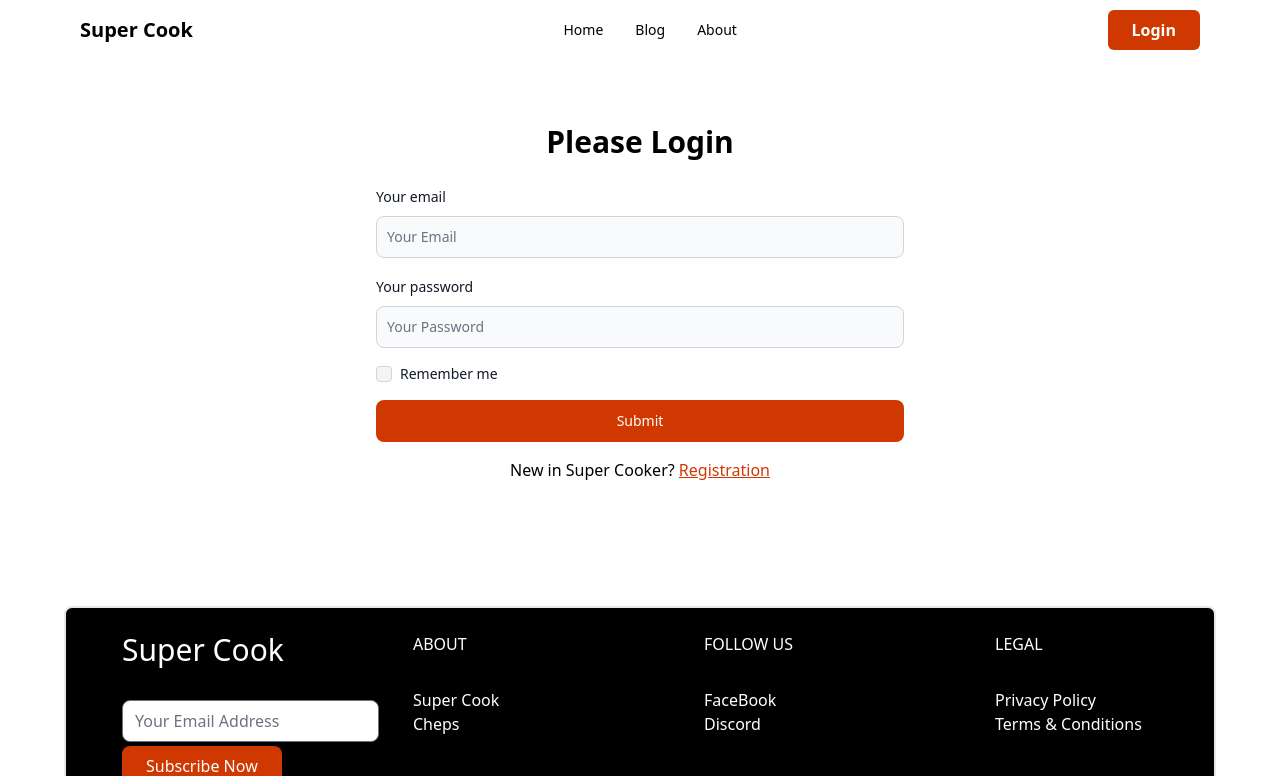
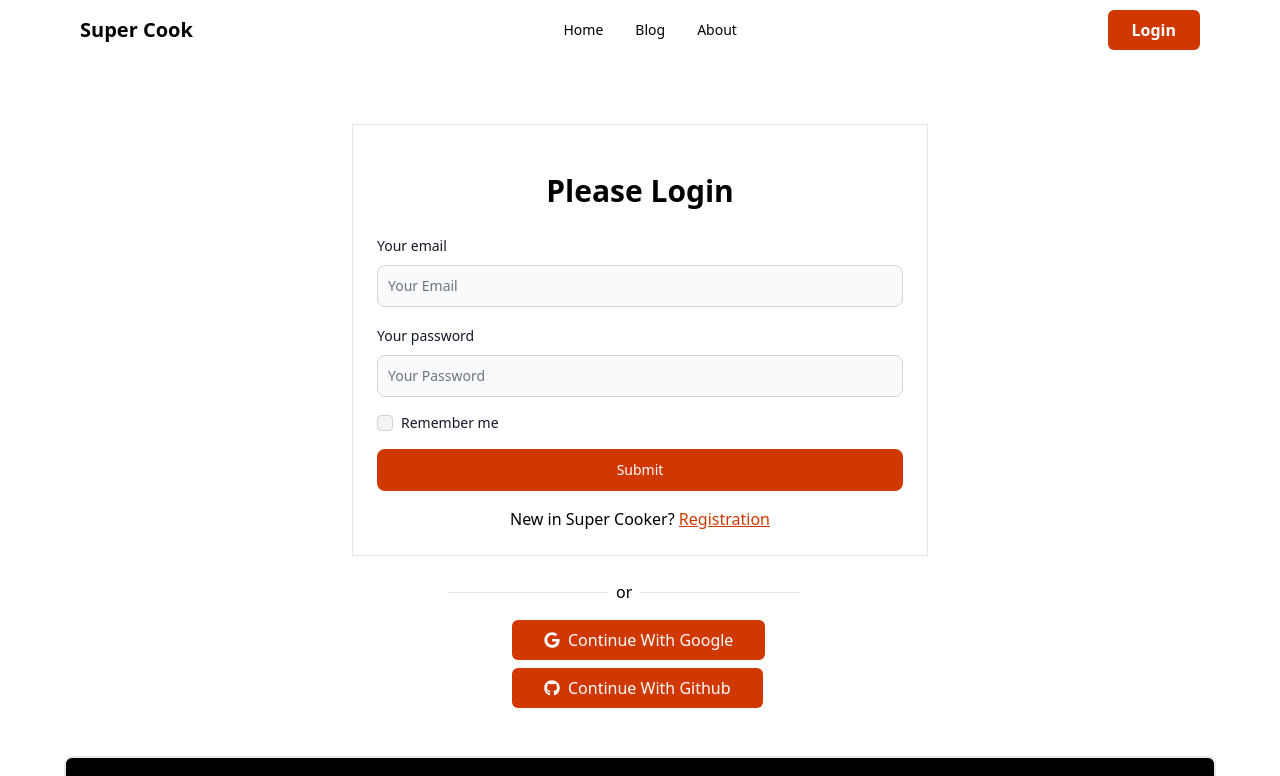
Before and after one commit to maniksarker25/super-cooker-client, a React (Vite) app: page /login in a window 1280 px wide. Shown: the top 776 px of the page. Built offline with nearby package versions, Linux system fonts and the light colour scheme.

Commit message:
add login and registration page

```diff
--- a/src/pages/Home/LatestRecipes/LatestRecipes.jsx
+++ b/src/pages/Home/LatestRecipes/LatestRecipes.jsx
@@ -9,7 +9,7 @@ const LatestRecipes = () => {
     .then(data => setLatestRecipes(data))
    },[])
     return (
-        <div>
+        <div className='mt-12'>
             <h1 className='text-4xl text-center my-6 font-semibold'>Our Latest Recipes</h1>
             <div className='grid grid-cols-1 md:grid-cols-2 lg:grid-cols-4 gap-4 '>
                 {
--- a/src/pages/Login/Login.jsx
+++ b/src/pages/Login/Login.jsx
@@ -1,11 +1,15 @@
-import { Button, Checkbox, Label, TextInput } from 'flowbite-react';
-import React from 'react';
-import { Link } from 'react-router-dom';
+import { Button, Checkbox, Label, TextInput } from "flowbite-react";
+import React from "react";
+import { Link } from "react-router-dom";
+import { FaGoogle,FaGithub } from 'react-icons/fa';
 
 const Login = () => {
   return (
-        <div className='mt-16 lg:w-1/2 mx-auto px-6'>
-            <h2 className="text-center text-3xl font-semibold my-6">Please Login</h2>
+    <div>
+      <div className="mt-16 lg:w-1/2 mx-auto px-6 border py-6">
+        <h2 className="text-center text-3xl font-semibold my-6">
+          Please Login
+        </h2>
         <form className="flex flex-col gap-4">
           <div>
             <div className="mb-2 block">
@@ -22,15 +26,43 @@ const Login = () => {
             <div className="mb-2 block">
               <Label htmlFor="password1" value="Your password" />
             </div>
-          <TextInput id="password1" type="password" placeholder='Your Password' required={true} />
+            <TextInput
+              id="password1"
+              type="password"
+              placeholder="Your Password"
+              required={true}
+            />
           </div>
           <div className="flex items-center gap-2">
             <Checkbox id="remember" />
             <Label htmlFor="remember">Remember me</Label>
           </div>
-        <Button type="submit" className='bg-orange-600 hover:bg-orange-700'>Submit</Button>
-        <p className='text-center'>New in Super Cooker? <Link className='text-orange-600 underline' to='/registration'>Registration</Link></p>
+          <Button type="submit" className="bg-orange-600 hover:bg-orange-700">
+            Submit
+          </Button>
+          <p className="text-center">
+            New in Super Cooker?{" "}
+            <Link className="text-orange-600 underline" to="/registration">
+              Registration
+            </Link>
+          </p>
         </form>
+      </div>
+      <div className="mt-6 w-1/2 mx-auto ps-24">
+        <div className="flex items-center gap-2 my-4">
+          <hr className="w-1/3" />
+          <span>or</span>
+          <hr className="w-1/3" />
+        </div>
+        <div className="ps-16">
+          <button className="bg-orange-600 px-8 py-2 flex items-center gap-2 rounded-md  text-white">
+            <FaGoogle/>Continue With Google
+          </button>
+          <button className="bg-orange-600 px-8 py-2 mt-2 flex items-center gap-2 rounded-md text-white">
+            <FaGithub/> Continue With Github
+          </button>
+        </div>
+      </div>
     </div>
   );
 };
--- a/src/pages/Registration/Registration.jsx
+++ b/src/pages/Registration/Registration.jsx
@@ -4,7 +4,7 @@ import { Link } from "react-router-dom";
 
 const Registration = () => {
   return (
-    <div className="lg:w-1/2 mx-auto mt-16 px-6">
+    <div className="lg:w-1/2 mx-auto mt-16 px-6 border py-4">
         <h2 className="text-center text-3xl font-semibold my-6">Please Registration</h2>
       <form className="flex flex-col gap-4">
         <div>
```
Lines whose indentation alone changed are shown as unchanged.
